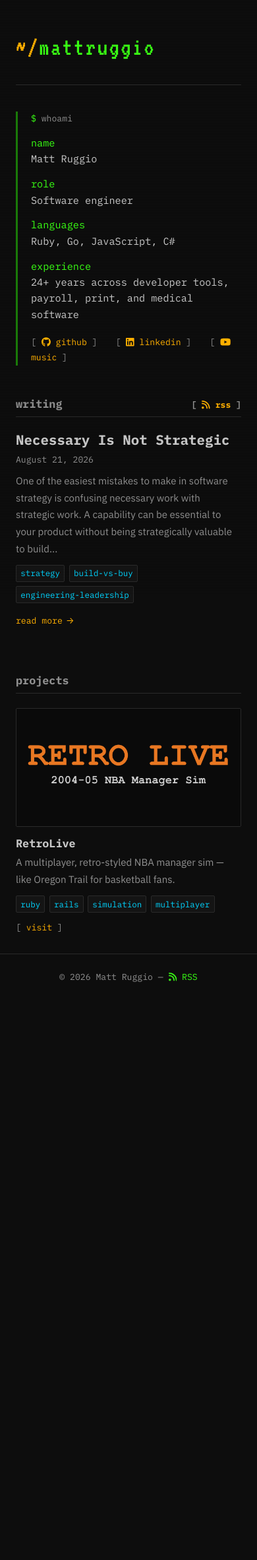
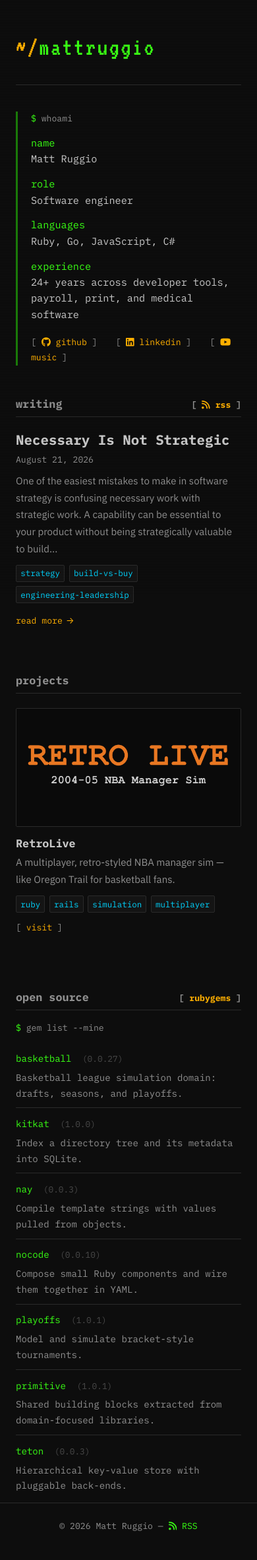
Before and after one commit to mattruggio/mattruggio.github.io, a Jekyll site: the page built from index.md, in a window 390 px wide. Shown: the whole page at 66% size. Built offline with Jekyll 4.4.1, drawn with Linux system fonts in a browser that asks for light colours; before the commit the page ends 1533 px from its top, so only the background shows below that.

Commit message:
Add open source listing and post discussion links
The site was underselling the work: one project card, while seven published
RubyGems -- basketball, kitkat, nay, nocode, playoffs, primitive, and teton --
appeared nowhere at all.

The new home page section renders them as `gem list` output, which is both
on-theme and the right shape for the data. Download counts were prototyped and
cut: RubyGems totals include mirrors, CI, and bots, so publishing them would
overstate real reach. Removing them turned out to improve the section rather
than diminish it -- every description now fits on one line, nothing competes
with the gem names for attention, and the output matches the command it
imitates. Ordering is alphabetical for the same reason; with counts gone, any
other order would look arbitrary.

Two layout details are load-bearing and easy to regress. The grid is declared
once on the list, with `display: contents` on the items, so `max-content`
resolves against the widest cell in each column. Declaring it per row instead
sizes each row independently and staggers the descriptions. Below 700px the
grid is abandoned rather than reshaped, because a description spanning
`max-content` columns sizes those columns to its own full length, pushing the
version off to the right and running text past the viewport. Both failures were
caught by screenshot rather than by reading the CSS.

Descriptions are hand-written, since the summaries published on RubyGems run
several sentences. script/gems.rb refreshes versions while preserving them, and
rewrites the file textually so the header comment survives and the diff stays
reviewable. It is a manual command by design: a scheduled workflow committing
with GITHUB_TOKEN would not trigger the deploy workflow, so the versions would
update in the repository but never reach the site.

Posts can now carry optional `hn` and `lobsters` ids that render a discuss line
above the back-link. Nothing renders when both are absent, so there is never a
dead affordance. This replaces a comment system deliberately -- none of the
twelve well-known engineering blogs surveyed while planning this use one, and
the discussion happens on those aggregators regardless.

Co-authored-by: Copilot <223556219+Copilot@users.noreply.github.com>
Copilot-Session: be2b7bc4-c5a7-42fc-9c5f-0cca6e46b113

```diff
--- /dev/null
+++ b/_data/gems.yml
@@ -0,0 +1,43 @@
+# Published RubyGems, shown in the "open source" section of the home page.
+#
+# Ordered alphabetically, matching what `gem list` actually prints.
+#
+# `version` is refreshed from the RubyGems API by `script/gems.rb`. The
+# `description` fields are hand-written and deliberately NOT taken from each
+# gem's published summary, which tends to be several rambling sentences. The
+# script preserves them; see its header before editing.
+- name: basketball
+  version: "0.0.27"
+  description: "Basketball league simulation domain: drafts, seasons, and playoffs."
+  repo: https://github.com/mattruggio/basketball
+  gem: https://rubygems.org/gems/basketball
+- name: kitkat
+  version: "1.0.0"
+  description: "Index a directory tree and its metadata into SQLite."
+  repo: https://github.com/mattruggio/kitkat
+  gem: https://rubygems.org/gems/kitkat
+- name: nay
+  version: "0.0.3"
+  description: "Compile template strings with values pulled from objects."
+  repo: https://github.com/mattruggio/nay
+  gem: https://rubygems.org/gems/nay
+- name: nocode
+  version: "0.0.10"
+  description: "Compose small Ruby components and wire them together in YAML."
+  repo: https://github.com/mattruggio/nocode
+  gem: https://rubygems.org/gems/nocode
+- name: playoffs
+  version: "1.0.1"
+  description: "Model and simulate bracket-style tournaments."
+  repo: https://github.com/mattruggio/playoffs
+  gem: https://rubygems.org/gems/playoffs
+- name: primitive
+  version: "1.0.1"
+  description: "Shared building blocks extracted from domain-focused libraries."
+  repo: https://github.com/mattruggio/primitive
+  gem: https://rubygems.org/gems/primitive
+- name: teton
+  version: "0.0.3"
+  description: "Hierarchical key-value store with pluggable back-ends."
+  repo: https://github.com/mattruggio/teton
+  gem: https://rubygems.org/gems/teton
--- a/_layouts/home.html
+++ b/_layouts/home.html
@@ -95,4 +95,21 @@ layout: default
       {% endif %}
     </section>
   </div>
+
+  <section class="home-gems">
+    <h2 class="section-heading">
+      open source
+      <a class="section-link" href="https://rubygems.org/profiles/{{ site.github_username }}" target="_blank" rel="noopener">rubygems</a>
+    </h2>
+    <p class="gems-label prompt">gem list --mine</p>
+    <ul class="gem-list">
+      {% for gem in site.data.gems %}
+      <li class="gem-item">
+        <a class="gem-name" href="{{ gem.gem }}" target="_blank" rel="noopener">{{ gem.name }}</a>
+        <span class="gem-version">({{ gem.version }})</span>
+        <span class="gem-description">{{ gem.description }}</span>
+      </li>
+      {% endfor %}
+    </ul>
+  </section>
 </div>
--- a/assets/css/main.css
+++ b/assets/css/main.css
@@ -590,6 +590,82 @@ main { flex: 1; }
   .notfound-code { font-size: 3.5rem; }
 }
 
+/* ── Home — open source / gem list ──────────────────── */
+.home-gems { margin-top: 3.5rem; }
+
+.gems-label {
+  font-family: var(--font-mono);
+  font-size: 0.82rem;
+  color: var(--muted);
+  margin: 0 0 0.9rem;
+}
+
+/* One grid for the whole list rather than one per row. `max-content` resolves
+   against the widest cell in each column, so names and versions line up the way
+   real `gem list` output does. Per-row grids size each row independently, which
+   staggers the descriptions. `display: contents` lifts the list items out of the
+   way so their cells become direct grid children. */
+.gem-list {
+  display: grid;
+  grid-template-columns: max-content max-content 1fr;
+  gap: 0.55rem 1.25rem;
+  align-items: baseline;
+  list-style: none;
+  margin: 0;
+  padding: 0;
+  font-family: var(--font-mono);
+  font-size: 0.88rem;
+}
+
+.gem-item { display: contents; }
+
+.gem-name { color: var(--green); }
+.gem-name:hover { color: var(--amber); }
+.gem-version { color: #4a4a4a; font-size: 0.8rem; }
+.gem-description { color: var(--muted); }
+
+/* Below 700px the grid is abandoned rather than reshaped. A description
+   spanning `max-content` columns sizes those columns to its own full length,
+   which pushes the version to the far right and runs the text off-screen.
+   Block flow wraps correctly. */
+@media (max-width: 700px) {
+  .gem-list { display: block; }
+
+  .gem-item {
+    display: block;
+    padding: 0.55rem 0;
+    border-bottom: 1px solid var(--border);
+  }
+
+  .gem-item:last-child { border-bottom: none; }
+  .gem-version { margin-left: 0.5rem; }
+  .gem-description { display: block; margin-top: 0.3rem; }
+}
+
+/* ── Post — discussion links ────────────────────────── */
+/* Rendered only when a post carries an `hn` or `lobsters` id, so there is never
+   an empty or dead "discuss" affordance. */
+.post-discuss {
+  display: flex;
+  flex-wrap: wrap;
+  align-items: baseline;
+  gap: 0.75rem;
+  font-family: var(--font-mono);
+  font-size: 0.88rem;
+  color: var(--muted);
+  margin-bottom: 1.25rem;
+}
+
+.post-discuss a { color: var(--accent); }
+.post-discuss a::before { content: '[ '; color: var(--muted); }
+.post-discuss a::after  { content: ' ]'; color: var(--muted); }
+
+/* Chrome link: colour only on hover. The bracket gap would leave a floating
+   underline stub. */
+.post-discuss a:hover { color: var(--amber); text-decoration: none; }
+
+.prompt-inline::before { content: '$ '; color: var(--green); }
+
 /* ── Footer ─────────────────────────────────────────── */
 .site-footer {
   font-family: var(--font-mono);
```
Also changed, not shown: _layouts/post.html (+11 -0 lines), script/gems.rb (added, +82 -0 lines), README.md.
